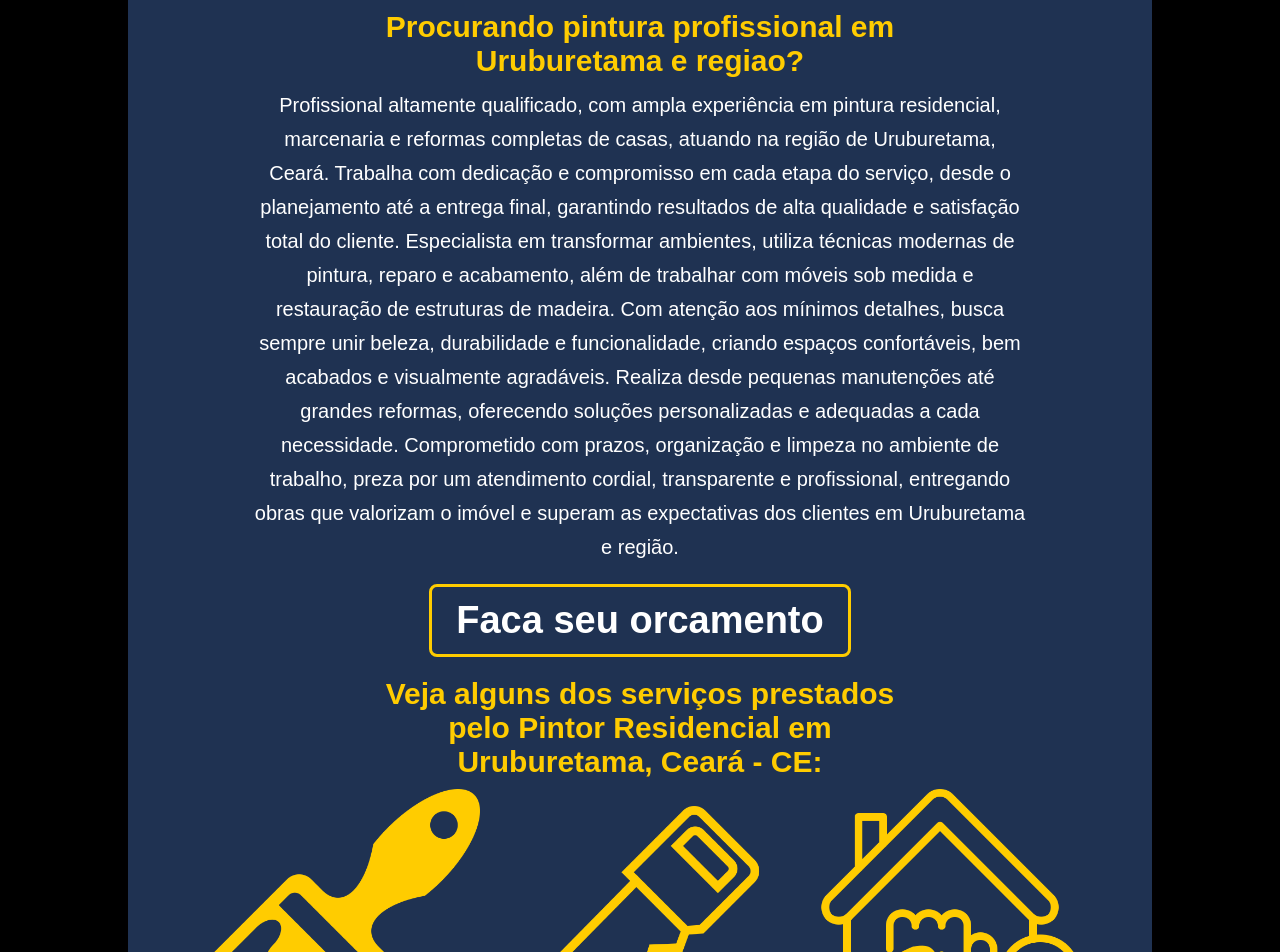
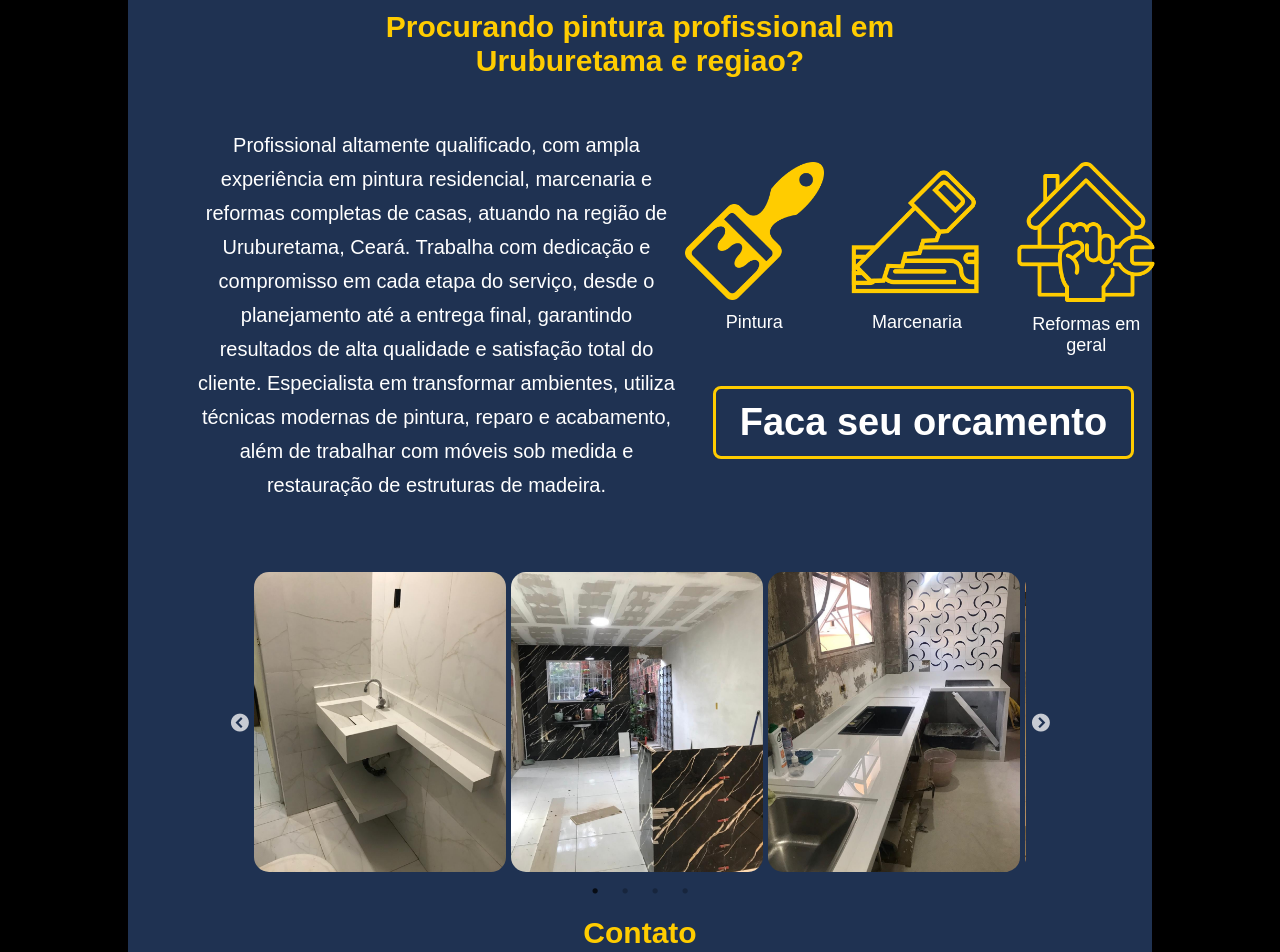
Before and after one commit to RonielsonOliveira/demonstrativo_loja, a React (Create React App) app: page / in a window 1280 px wide. Shown: the part 200-1152 px from the top of the page. Built offline with nearby package versions, Linux system fonts and the light colour scheme.

Commit message:
ajustes no css

```diff
--- a/src/pages/Home/homeMock.json
+++ b/src/pages/Home/homeMock.json
@@ -1,4 +1,5 @@
-{ "Title1": "Procurando pintura profissional em Uruburetama e regiao?",
-  "descricao": "Profissional altamente qualificado, com ampla experiência em pintura residencial, marcenaria e reformas completas de casas, atuando na região de Uruburetama, Ceará. Trabalha com dedicação e compromisso em cada etapa do serviço, desde o planejamento até a entrega final, garantindo resultados de alta qualidade e satisfação total do cliente. Especialista em transformar ambientes, utiliza técnicas modernas de pintura, reparo e acabamento, além de trabalhar com móveis sob medida e restauração de estruturas de madeira. Com atenção aos mínimos detalhes, busca sempre unir beleza, durabilidade e funcionalidade, criando espaços confortáveis, bem acabados e visualmente agradáveis. Realiza desde pequenas manutenções até grandes reformas, oferecendo soluções personalizadas e adequadas a cada necessidade. Comprometido com prazos, organização e limpeza no ambiente de trabalho, preza por um atendimento cordial, transparente e profissional, entregando obras que valorizam o imóvel e superam as expectativas dos clientes em Uruburetama e região."
-, "Title2": "Veja alguns dos serviços prestados pelo Pintor Residencial em Uruburetama, Ceará - CE:"
- }
+{
+  "Title1": "Procurando pintura profissional em Uruburetama e regiao?",
+  "descricao": "Profissional altamente qualificado, com ampla experiência em pintura residencial, marcenaria e reformas completas de casas, atuando na região de Uruburetama, Ceará. Trabalha com dedicação e compromisso em cada etapa do serviço, desde o planejamento até a entrega final, garantindo resultados de alta qualidade e satisfação total do cliente. Especialista em transformar ambientes, utiliza técnicas modernas de pintura, reparo e acabamento, além de trabalhar com móveis sob medida e restauração de estruturas de madeira.",
+  "Title2": "Veja alguns dos serviços prestados pelo Pintor Residencial em Uruburetama, Ceará - CE:"
+}
--- a/src/pages/Home/index.js
+++ b/src/pages/Home/index.js
@@ -1,6 +1,15 @@
 import React from "react";
 import { Container } from "../../styles/GlobalStyles.js";
-import { Content, Title, Button, Grid, Info } from "./styled.js";
+import {
+  GridBlock,
+  Content,
+  Title,
+  Button,
+  Grid,
+  Info,
+  GridContent,
+  SliderBlock,
+} from "./styled.js";
 
 import { Link } from "react-router-dom";
 import pinturaLogo from "../../Img/pintura.png";
@@ -21,11 +30,9 @@ export default function Contato() {
   return (
     <Container>
       <Title>{Mock.Title1}</Title>
+      <GridContent>
         <Content>{Mock.descricao}</Content>
-      <Link to="/orcamento">
-        <Button>Faca seu orcamento</Button>
-      </Link>
-      <Title>{Mock.Title2}</Title>
+        <GridBlock>
           <Grid>
             <figure>
               <img src={pinturaLogo} alt="" />
@@ -40,9 +47,14 @@ export default function Contato() {
               <figcaption>Reformas em geral</figcaption>
             </figure>
           </Grid>
-      <Title>Servicos ja feitos</Title>
+          <Link to="/orcamento">
+            <Button>Faca seu orcamento</Button>
+          </Link>
+        </GridBlock>
+      </GridContent>
+      <SliderBlock>
         <ImageSlider images={imagens} />
-
+      </SliderBlock>
       <Title>Contato</Title>
       <Info>
         <Grid>
--- a/src/pages/Home/styled.js
+++ b/src/pages/Home/styled.js
@@ -1,5 +1,5 @@
 import styled from "styled-components";
-import * as colors from '../../config/colors'
+import * as colors from "../../config/colors";
 export const NavFooter = styled.footer`
   background: ${colors.primaryColor};
   color: #fff;
@@ -8,101 +8,156 @@ export const NavFooter = styled.footer`
   height: 150px;
   text-align: center;
 
-
-    a{
+  a {
     color: #fff;
-        margin: 0 10px 0 0 ;
+    margin: 0 10px 0 0;
     font-weight: bold;
   }
-    div{
+  div {
     justify-content: space-between;
   }
-`
+`;
 export const Title = styled.h1`
-
   text-align: center;
   font-size: 30px;
-  margin: 10px auto 10px auto; //topo/ esquerda/ bottom / direita
+  margin: 10px auto 5px auto; //topo/ esquerda/ bottom / direita
   width: 60%;
   font-family: sans-serif;
   font-weight: bold;
   color: ${colors.textcolor};
 
-  @media (max-width: 768px){
-    margin-top: 5px;
+  @media (max-width: 768px) {
+    font-size: 20px;
+    width: 80%;
+    height: 20%;
+    margin-top: 2px;
+    margin-bottom: 5px;
   }
 
-
-
-
   @media (max-width: 480px) {
-    margin-top: 5px;
+    margin-top: 2px;
+    margin-bottom: 5px;
   }
-
-
-
-
-
-`
-
+`;
 
 export const Content = styled.div`
   font-size: 20px;
   font-family: sans-serif;
-  text-align: center;
   margin-top: 10px;
   margin: 0 auto;
   line-height: 1.7;
+  flex: 1;
+
+  min-width: 260px;
+  color: #fff;
+  @media (max-width: 768px) {
+    width: 100%;
+  }
+  @media (max-width: 768px) {
+    display: flex;
+    align-items: center;
+    flex-wrap: wrap;
+    margin: 2px auto;
+    gap: 40px;
+    justify-content: space-between;
+    width: 100%;
+    flex-wrap: wrap;
+    flex-direction: column;
+    img {
+      margin-top: 5px;
+      width: 40%;
+    }
+  }
+  @media (max-width: 480px) {
     width: 80%;
-   color: #fff;
 
+    img {
+      margin-top: 5px;
+      width: 50%;
+    }
+  }
+`;
+export const GridBlock = styled.div`
+  display: flex;
+  margin-top: 10px;
+  flex-direction: column;
+  align-items: center;
+  gap: 10px;
+  flex: 1;
+`;
+
+export const SliderBlock = styled.div`
+  display: flex;
+  margin-top: 10px;
+  margin-top: 60px;
+
+  flex-direction: column;
+  align-items: center;
+  gap: 10px;
+  flex: 1;
 `;
 export const Grid = styled.div`
-  margin: 0 auto;
   display: flex;
-  flex-wrap: wrap;
-  gap: 20px;
+  gap: 24px;
+  grid-template-columns: repeat(3, 1fr);
   justify-content: center;
-  width: 100%;
+  align-items: flex-start;
+  flex: 1;
+  min-width: 200px;
 
   figure {
     display: flex;
-    flex-direction: column; /* 🔹 Coloca a legenda abaixo */
+    flex-direction: column;
     align-items: center;
     text-align: center;
   }
 
   img {
-    width: 280px;
-    border-radius: 12px;
-    object-fit: cover;
-    transition: all 0.3s ease;
-  }
-    @media (max-width: 768px){
-
-     img{
-      margin-top: 5px;
-        width: 50%;
+    width: 100%;
+    max-width: 140px;
+    height: auto;
   }
 
+  figcaption {
+    margin-top: 12px;
+    font-size: 18px;
+    color: #fff;
+    font-weight: 300;
+  }
 
+  @media (max-width: 1024px) {
+    flex-wrap: wrap;
+  }
+`;
+export const GridContent = styled.div`
+  display: flex;
+  align-items: center;
+  flex-wrap: wrap;
+  margin: 50px 40px auto;
+  gap: 10px;
+  justify-content: center;
+  width: 100%;
+  @media (max-width: 1024px) {
+    flex-direction: column;
+    text-align: center;
+  }
+
+  @media (max-width: 768px) {
+    margin-top: 10px;
+    flex-direction: column;
+    text-align: center;
+    img {
+      margin-top: 5px;
+      width: 70%;
+    }
   }
   @media (max-width: 480px) {
     width: 80%;
 
-       img{
+    img {
       margin-top: 5px;
-        width: 50%;
+      width: 70%;
     }
-
-  }
-
-  figcaption {
-    margin-top: 18px;
-    font-size: 24px;
-    color: #fff;
-    font-weight: 500;
-    margin-bottom: 30px;
   }
 `;
 
@@ -113,7 +168,6 @@ export const Button = styled.button`
   font-weight: bold;
   padding: 12px 24px;
   border: 3px solid ${colors.textcolor};
-
   border-radius: 8px;
   cursor: pointer;
   transition: all 0.3s ease;
@@ -125,25 +179,19 @@ export const Button = styled.button`
     color: ${colors.primaryColor};
     background-color: ${colors.textcolor};
     transform: scale(1.15);
-
   }
-
   &:active {
     transform: scale(0.98);
   }
-
-    @media (max-width: 768px){
+  @media (max-width: 768px) {
     border-radius: 10px;
     width: 80%;
     padding: 10px;
-
-
   }
   @media (max-width: 480px) {
     border-radius: 100px;
     width: 80%;
     padding: 5px;
-
   }
 `;
 export const Info = styled.div`
@@ -151,23 +199,16 @@ export const Info = styled.div`
   gap: 20px;
   justify-content: center;
   flex-wrap: wrap;
-
-
   img {
     width: 150px;
     border-radius: 12px;
     object-fit: cover;
     transition: all 0.3s ease;
     margin-top: 20px;
-
     &:hover {
       transform: scale(1.05);
       box-shadow: 0 4px 15px rgba(0, 0, 0, 0.3);
       cursor: pointer;
     }
-
-
-
   }
-
-`
+`;
--- a/src/styles/GlobalStyles.js
+++ b/src/styles/GlobalStyles.js
@@ -7,14 +7,11 @@ export default createGlobalStyle`
 
 
     outline: none;
-
-
   }
 
   html, body, #root {
 
     margin: 0;
-
   }
 
   body {
```
Lines whose indentation alone changed are shown as unchanged.
